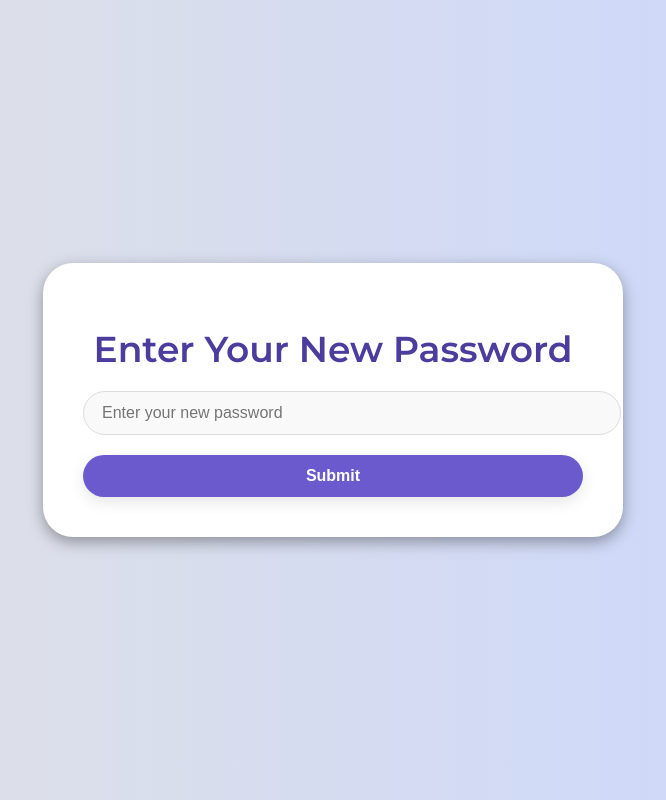
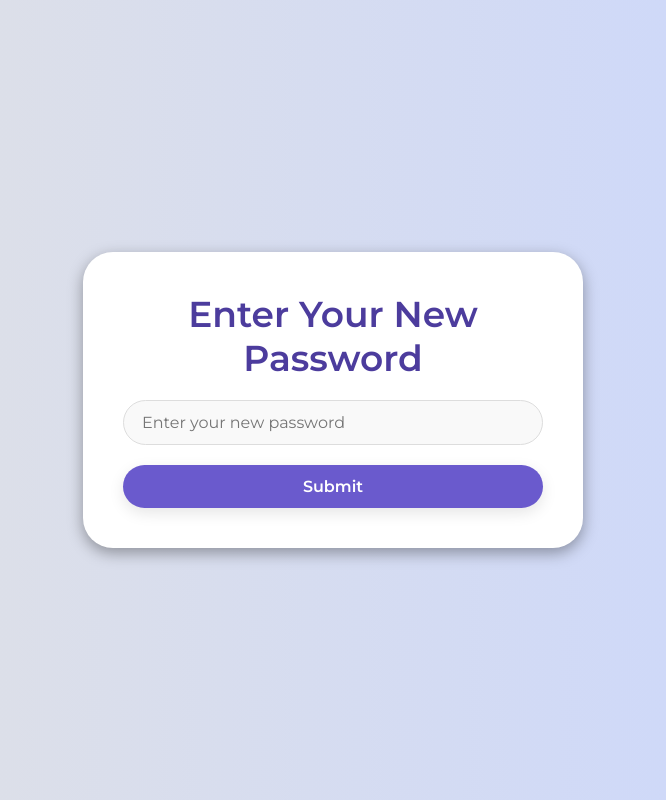
Before and after one commit to Sanath-Sekhige/Auth, a React (Create React App) app in the folder frontend/: page /reset-password/1 in a window 1280 px wide. Shown: the whole page, without its empty margins (307-973 px from the left). Built offline with nearby package versions, Linux system fonts and the light colour scheme.

Commit message:
Updated Styles

```diff
--- a/frontend/src/pages/ForgotPassword/ForgotPasswordPage.module.css
+++ b/frontend/src/pages/ForgotPassword/ForgotPasswordPage.module.css
@@ -1,8 +1,11 @@
-body {
+* {
   margin: 0;
   padding: 0;
   box-sizing: border-box;
-  font-family: 'Montserrat', sans-serif;
+  font-family: 'Montserrat', sans-serif; /* Set your font family globally */
+}
+
+body {
   background: linear-gradient(to right, #e2e2e2, #c9d6ff);
   display: flex;
   justify-content: center;
--- a/frontend/src/pages/Home/HomePage.module.css
+++ b/frontend/src/pages/Home/HomePage.module.css
@@ -1,9 +1,13 @@
 /* src/pages/Home/HomePage.module.css */
 
-body {
+* {
     margin: 0;
     padding: 0;
     box-sizing: border-box;
+    font-family: 'Montserrat', sans-serif; /* Set your font family globally */
+}
+
+body {
     font-family: 'Montserrat', sans-serif;
     background: linear-gradient(to right, #e2e2e2, #c9d6ff);
     display: flex;
--- a/frontend/src/pages/ResetPassword/ResetPasswordPage.module.css
+++ b/frontend/src/pages/ResetPassword/ResetPasswordPage.module.css
@@ -1,10 +1,13 @@
 /* src/pages/ResetPassword/ResetPassword.module.css */
 
+* {
+  margin: 0;
+  padding: 0;
+  box-sizing: border-box;
+  font-family: 'Montserrat', sans-serif; /* Set your font family globally */
+}
+
 body {
-    margin: 0;
-    padding: 0;
-    box-sizing: border-box;
-    font-family: 'Montserrat', sans-serif;
     background: linear-gradient(to right, #e2e2e2, #c9d6ff);
     display: flex;
     justify-content: center;
```
